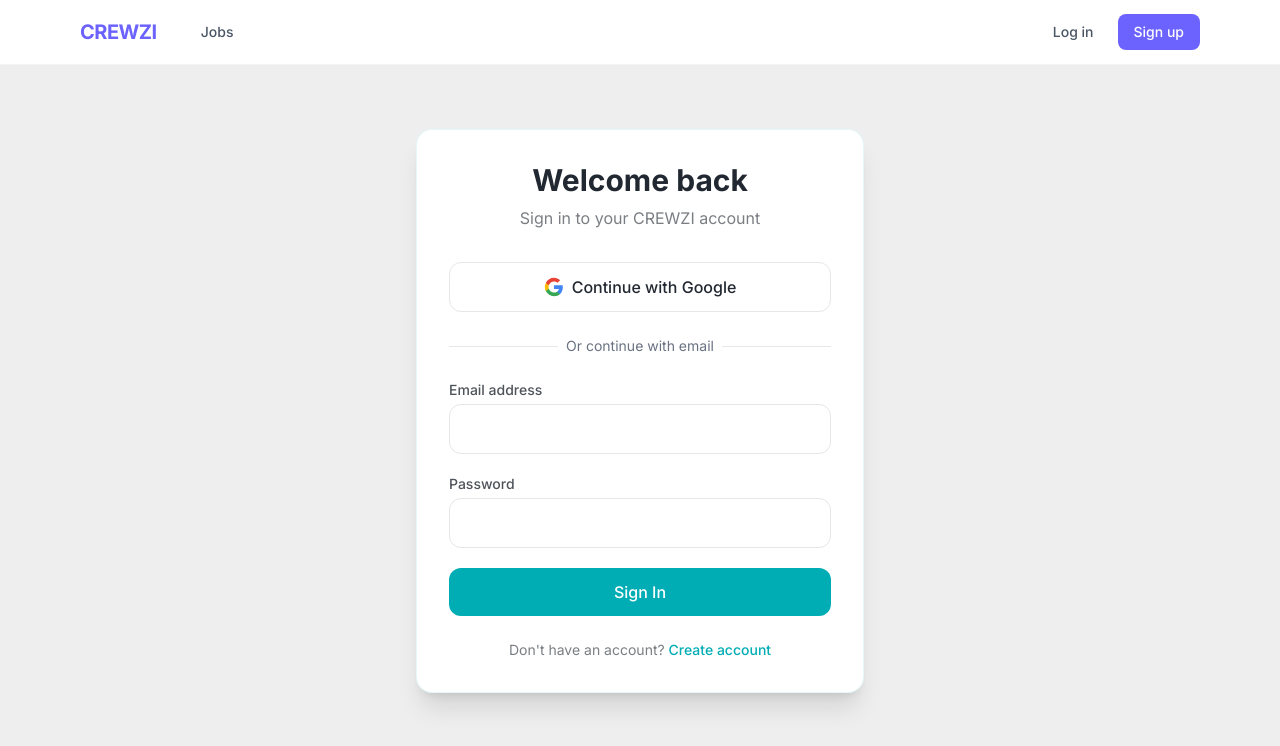
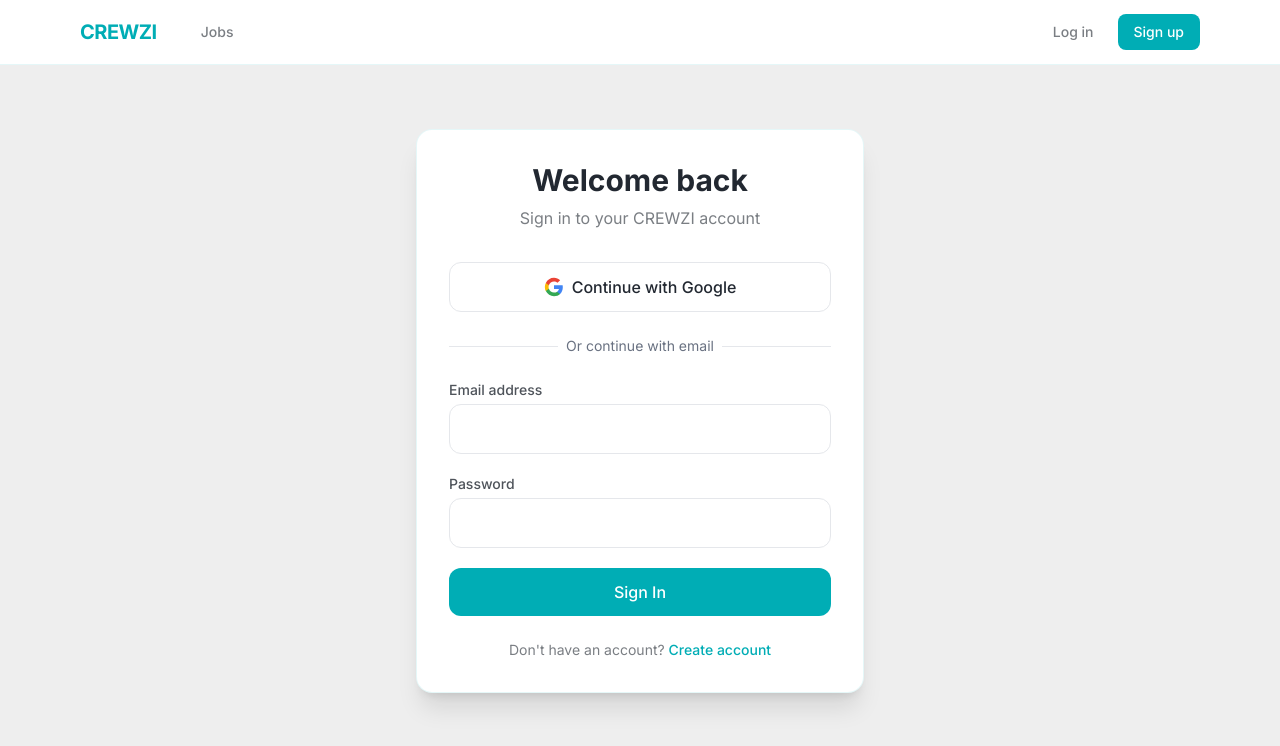
Before and after one commit to ibrahimh-max/SHIRE, a Next.js app: page /login in a window 1280 px wide. Shown: the top 746 px of the page. Built offline with nearby package versions, Linux system fonts and the light colour scheme.

Commit message:
Rebrand to CREWZI and improve performance again

```diff
--- a/src/components/Navigation.tsx
+++ b/src/components/Navigation.tsx
@@ -11,27 +11,27 @@ export default function Navigation() {
   };
 
   return (
-    <nav className="bg-white border-b border-gray-100 sticky top-0 z-50">
+    <nav className="bg-white border-b border-primary/10 sticky top-0 z-50">
       <div className="max-w-6xl mx-auto px-4">
         <div className="flex justify-between items-center h-16">
 
           {/* Left — logo + links */}
           <div className="flex items-center gap-8">
-            <Link href="/" className="text-xl font-bold tracking-tight" style={{ color: '#6C63FF' }}>
+            <Link href="/" className="text-xl font-bold tracking-tight text-primary">
               CREWZI
             </Link>
 
             <div className="hidden md:flex items-center gap-1">
               <Link
                 href="/jobs"
-                className="px-3 py-1.5 rounded-lg text-sm font-medium text-gray-600 hover:text-gray-900 hover:bg-gray-50 transition-all"
+                className="px-3 py-1.5 rounded-lg text-sm font-medium text-foreground/60 hover:text-foreground hover:bg-primary/5 transition-all"
               >
                 Jobs
               </Link>
               {user && (
                 <Link
                   href="/dashboard"
-                  className="px-3 py-1.5 rounded-lg text-sm font-medium text-gray-600 hover:text-gray-900 hover:bg-gray-50 transition-all"
+                  className="px-3 py-1.5 rounded-lg text-sm font-medium text-foreground/60 hover:text-foreground hover:bg-primary/5 transition-all"
                 >
                   Dashboard
                 </Link>
@@ -39,7 +39,7 @@ export default function Navigation() {
               {user && profile?.role === 'employer' && (
                 <Link
                   href="/post-job"
-                  className="px-3 py-1.5 rounded-lg text-sm font-medium text-gray-600 hover:text-gray-900 hover:bg-gray-50 transition-all"
+                  className="px-3 py-1.5 rounded-lg text-sm font-medium text-foreground/60 hover:text-foreground hover:bg-primary/5 transition-all"
                 >
                   Post job
                 </Link>
@@ -56,8 +56,8 @@ export default function Navigation() {
                   <span
                     className="hidden sm:inline-flex items-center px-2.5 py-1 rounded-full text-xs font-medium"
                     style={{
-                      background: profile.role === 'employer' ? '#EAF3DE' : '#EEEDFE',
-                      color: profile.role === 'employer' ? '#3B6D11' : '#534AB7',
+                      background: profile.role === 'employer' ? '#EAF3DE' : 'rgba(0, 173, 181, 0.1)',
+                      color: profile.role === 'employer' ? '#3B6D11' : '#00ADB5',
                     }}
                   >
                     {profile.role === 'employer' ? 'Employer' : 'Worker'}
@@ -65,13 +65,13 @@ export default function Navigation() {
                 )}
 
                 {/* Name */}
-                <span className="text-sm text-gray-500 hidden sm:block">
+                <span className="text-sm text-foreground/40 hidden sm:block">
                   {profile?.name?.split(' ')[0] || 'User'}
                 </span>
 
                 <button
                   onClick={handleLogout}
-                  className="text-sm font-medium text-gray-500 hover:text-gray-900 px-3 py-1.5 rounded-lg hover:bg-gray-50 transition-all"
+                  className="text-sm font-medium text-foreground/60 hover:text-foreground px-3 py-1.5 rounded-lg hover:bg-primary/5 transition-all"
                 >
                   Log out
                 </button>
@@ -80,16 +80,13 @@ export default function Navigation() {
               <>
                 <Link
                   href="/login"
-                  className="text-sm font-medium text-gray-600 hover:text-gray-900 px-3 py-1.5 rounded-lg hover:bg-gray-50 transition-all"
+                  className="text-sm font-medium text-foreground/60 hover:text-foreground px-3 py-1.5 rounded-lg hover:bg-primary/5 transition-all"
                 >
                   Log in
                 </Link>
                 <Link
                   href="/signup"
-                  className="text-sm font-medium text-white px-4 py-2 rounded-lg transition-all"
-                  style={{ background: '#6C63FF' }}
-                  onMouseEnter={e => (e.currentTarget.style.background = '#5a52e0')}
-                  onMouseLeave={e => (e.currentTarget.style.background = '#6C63FF')}
+                  className="text-sm font-medium text-white px-4 py-2 rounded-lg transition-all bg-primary hover:bg-primary-dark"
                 >
                   Sign up
                 </Link>
```
